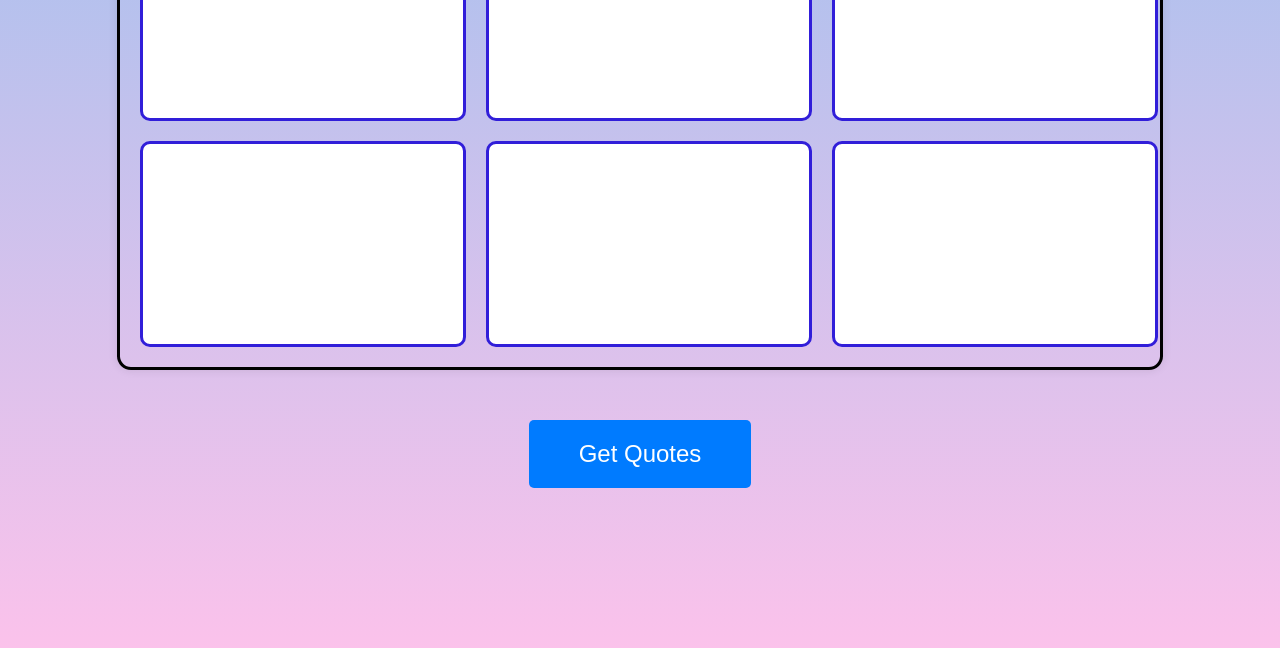
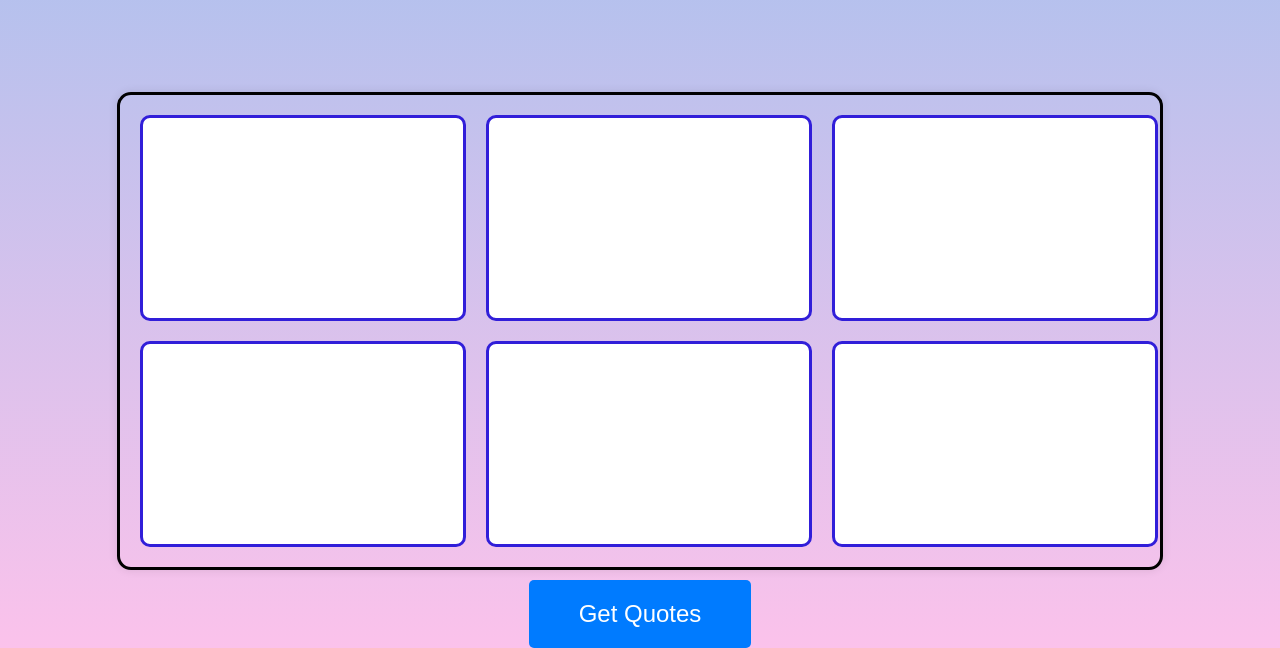
Before and after one commit to Sumanthvu/gdg_web_assignment, a plain HTML site: page index.html in a window 1280 px wide. Shown: the part 152-800 px from the top of the page. Drawn offline with Linux system fonts and the light colour scheme.

Commit message:
Assignment

```diff
--- a/styles.css
+++ b/styles.css
@@ -14,8 +14,8 @@ body {
     align-items: center;
 }
 #divid{
-    position: relative;
-    bottom: 160px;
+    /* position: relative;
+    bottom: 160px; */
     display: flex;
     justify-content: center;
 }
@@ -74,8 +74,8 @@ body {
     grid-column: 300px 300px;
     gap: 20px;
     font-size: larger;
-    position: relative;
-    bottom: 200px;
+    /* position: relative;
+    bottom: 200px; */
     padding: auto;
     font-family: "Comic Sans MS", "Comic Sans", cursive;
 }
```
